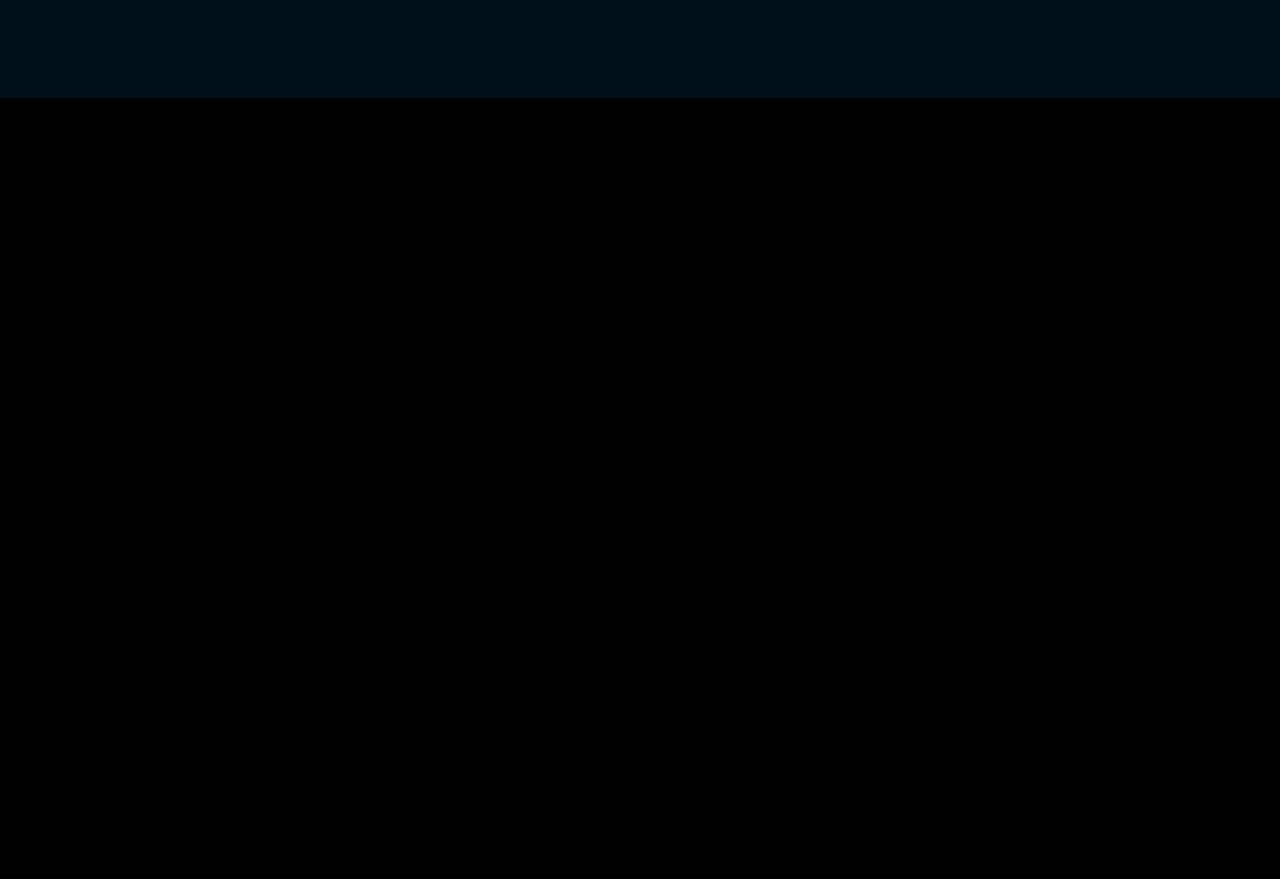
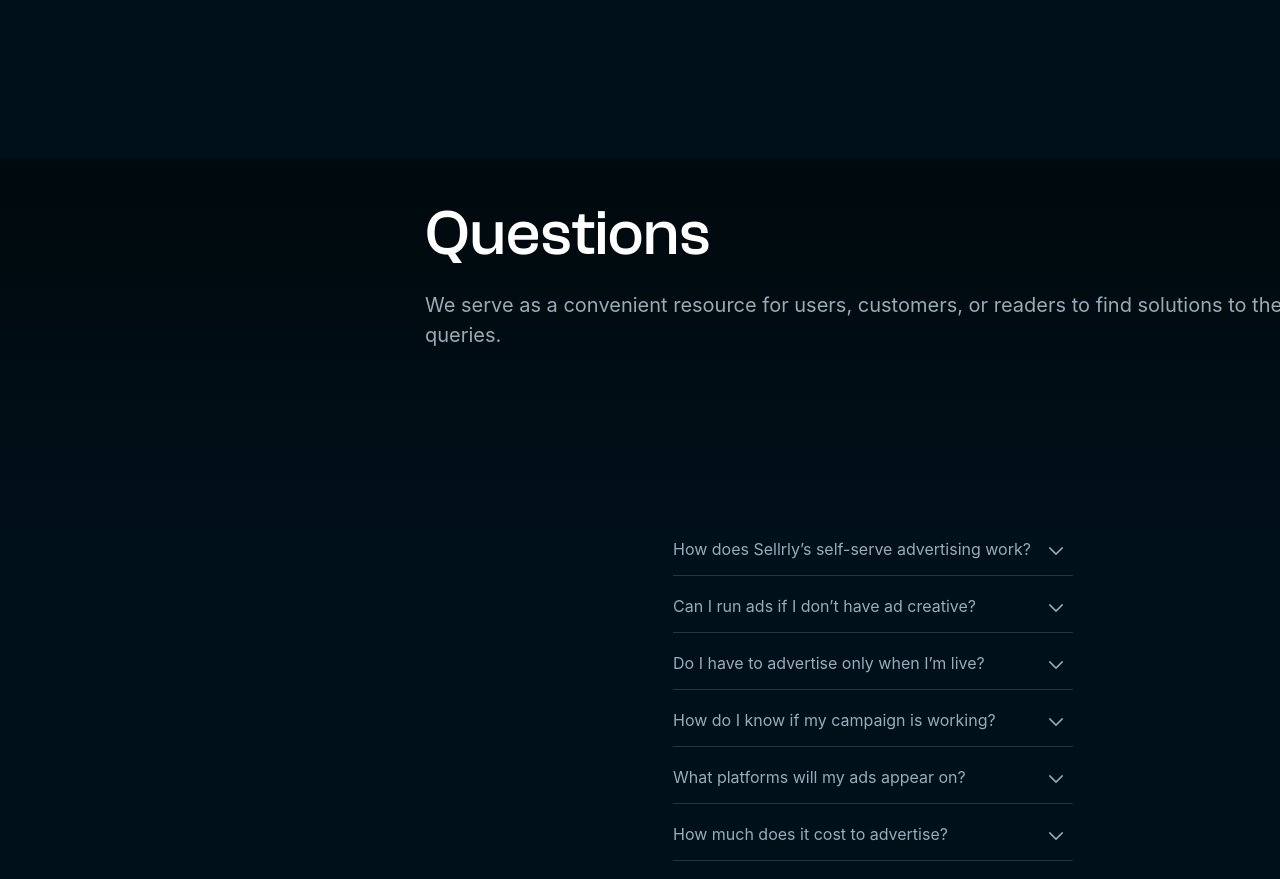
Before and after one commit to WillCBurroughs/sellrly, a React (Create React App) app: page / in a window 1280 px wide. Shown: the part 3041-3920 px from the top of the page. Before the commit the page ends 3139 px from the top, so only its background shows below. Built offline with nearby package versions, Linux system fonts and the light colour scheme; a web font is replaced by a local one.

Commit message:
Adding spacing and faqs dropdown

```diff
--- a/src/components/atoms/DesktopFAQSDropdown.js
+++ b/src/components/atoms/DesktopFAQSDropdown.js
@@ -7,7 +7,7 @@
 
     return (
     <div>
-      <div className="accordion">
+      <div className="accordion" id = {props.id}>
         {accordionData.map(({ title, content }) => (
           <DesktopAccordionRow title={title} content={content} />
         ))}
--- /dev/null
+++ b/src/components/molecules/MobileBottomSection.js
@@ -0,0 +1,24 @@
+import React from 'react';
+import '../../index.css';
+import TertiaryButton from '../atoms/TertiaryButton';
+import DesktopFAQSDropdown from '../atoms/DesktopFAQSDropdown';
+
+
+function MobileBottomSection(props) {
+  return (
+    <div className='FAQSMobile' id= {props.id}>
+        <div className='leftHeroAboveFold'>
+            <h1>
+                Frequently Asked Questions
+            </h1>
+            <p className='blr' id='faqMobile'>We serve as a convenient resource for users, customers, or readers to find solutions to their queries.</p>
+        </div>
+
+        <div className='rightHeroAboveFold'>
+            <DesktopFAQSDropdown id = "mobileDropdown" />
+        </div>
+    </div>
+  );
+}
+
+export default MobileBottomSection;
--- a/src/components/templates/HomePageMobile.js
+++ b/src/components/templates/HomePageMobile.js
@@ -3,6 +3,7 @@
 import HomeAboveFoldMobileMobile from "../molecules/HomeAboveFoldMobile";
 import VideoMobileHome from "../molecules/VideoMobileHome";
 import BenefitsMobile from "../molecules/BenefitsMobile";
+import MobileBottomSection from '../molecules/MobileBottomSection';
 
 function HomePageMobile(props) {
   return (
@@ -10,6 +11,7 @@
         <HomeAboveFoldMobileMobile/>
         <VideoMobileHome/>
         <BenefitsMobile/>
+        <MobileBottomSection/>
     </>
   );
 }
--- a/src/index.css
+++ b/src/index.css
@@ -370,8 +370,10 @@
 
 .leftHeroAboveFoldMobile{
   width: 70vw;
+  text-overflow: wrap;
   text-align: left;
   margin-top: -70px;
+  padding-left: 0px;
 }
 
 .leftHeroAboveFoldServies {
@@ -388,7 +390,8 @@
   margin-top: 20px;
   display: flex;
   justify-content: center;
-  width: 70vw;
+  width: 50vw;
+  padding-right: 0px;
 }
 
 .jumpButton {
@@ -682,14 +685,47 @@
   height: 840px;
 }
 
+.FAQSMobile {
+  top: calc(3400px - 20vh);
+  align-items: center;
+  flex-direction: column;
+  background-color: transparent;
+  text-align: center;
+  position: absolute;
+  overflow: hidden;
+  left: 0;
+  border-radius: 12px;
+  color: white;
+  display: flex;
+  justify-content: space-between;
+  left: 0;
+  width: 100vw;
+  height: 840px;
+}
+
 #faqP{
   margin-top: 32px;
+}
+
+#faqMobile{
+  width: 70vw;
+}
+
+#mobileDropdown {
+  width: 70vw;
+  display: flex;
+  flex-direction: column;
+  align-items: center;
+  padding-left: 100px;
+  padding-right: 0px;
+  padding-top: 0px;
+  margin-top: -500px;
 }
 
 .accordion-title, .accordion-title-Active {
   display: inline-flex;
   justify-content: space-between;
-  width: 500px;
+  width: 400px;
   margin-bottom: 20px;
   padding-bottom: 16px;
   border-bottom: 1px solid rgba(149, 169, 183, 0.25);
```
